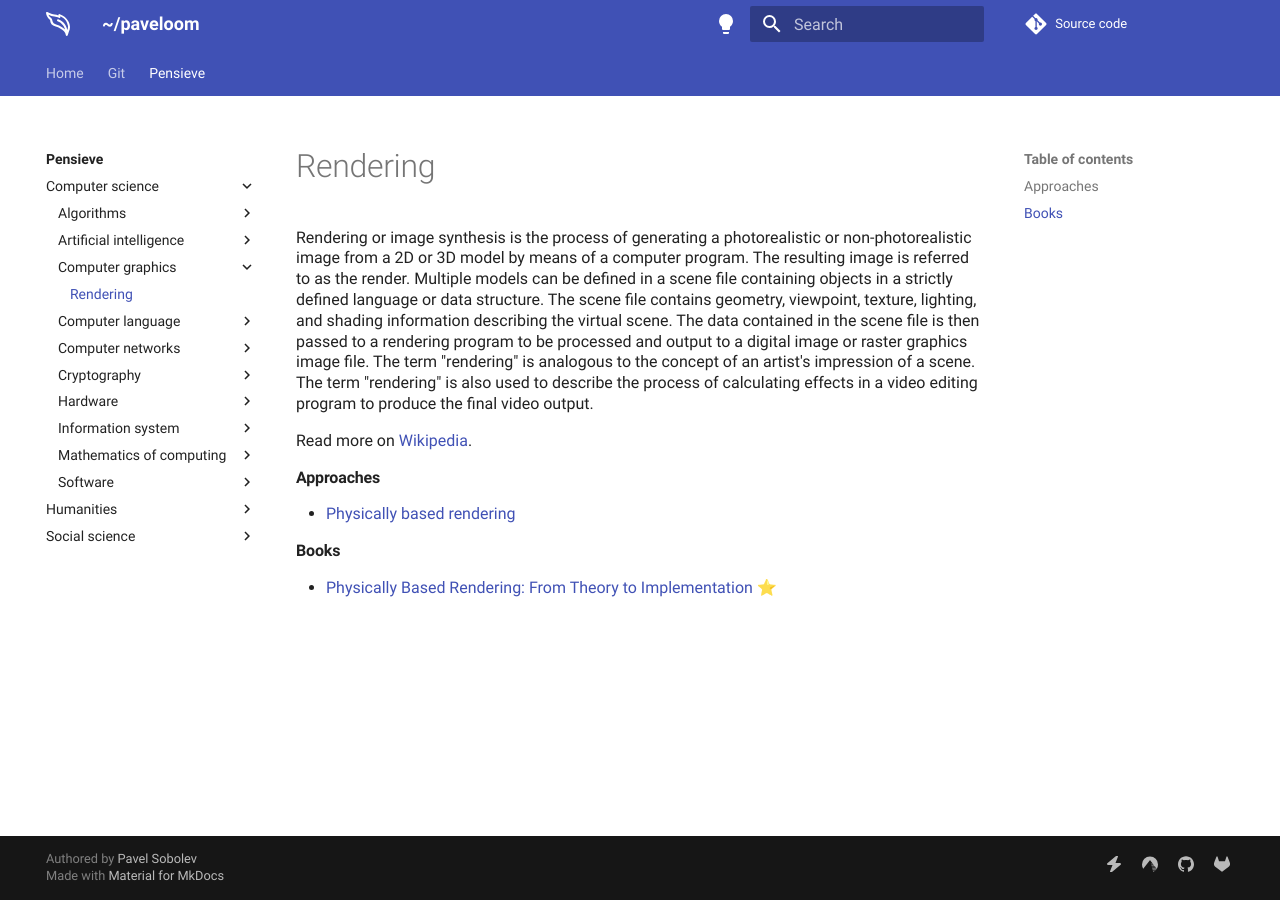
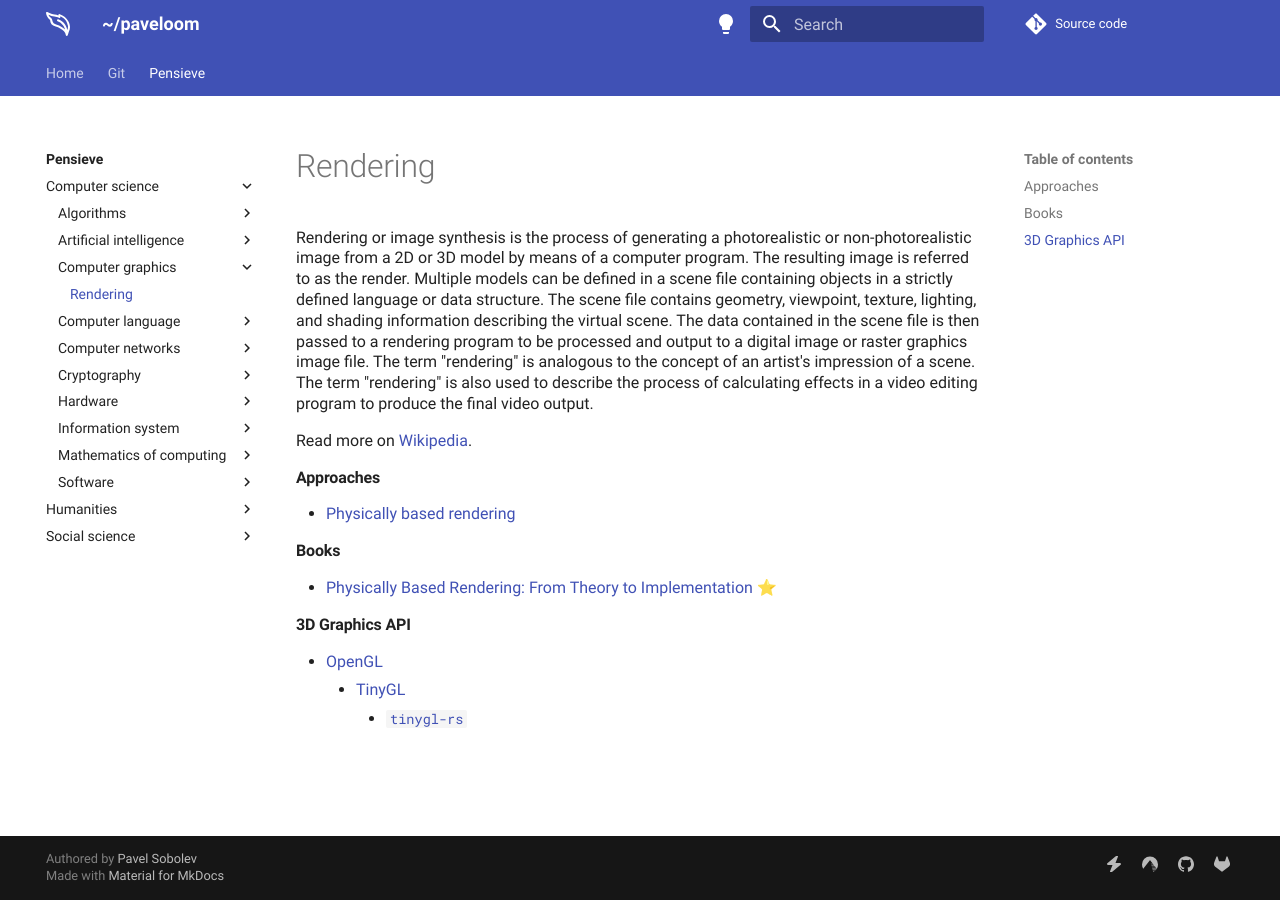
Before and after one commit to paveloom/paveloom.dev, an MkDocs documentation site: the page built from content/pensieve/rendering.md, in a window 1280 px wide. Built offline with MkDocs 1.6.1 and Material for MkDocs 9.7.7, drawn with Linux system fonts in a browser that asks for light colours; comment, search, counter and statistics services are not loaded.

Commit message:
Pensieve: update the Rendering page.

```diff
--- a/content/pensieve/rendering.md
+++ b/content/pensieve/rendering.md
@@ -9,3 +9,8 @@ Read more on [Wikipedia](https://en.wikipedia.org/wiki/Rendering_(computer_graph
 
 #### Books
 - [Physically Based Rendering: From Theory to Implementation](https://pbrt.org) ⭐
+
+#### 3D Graphics API
+- [OpenGL](https://en.wikipedia.org/wiki/OpenGL)
+    - [TinyGL](https://bellard.org/TinyGL)
+        - [`tinygl-rs`](https://github.com/RoastVeg/tinygl-rs)
```
